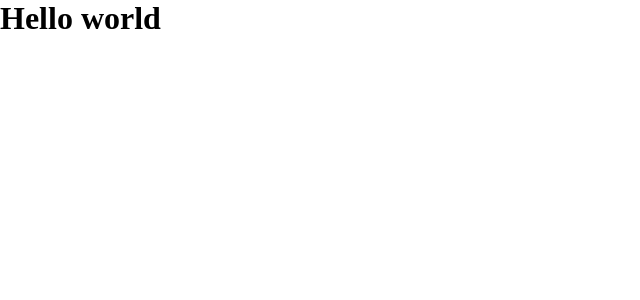
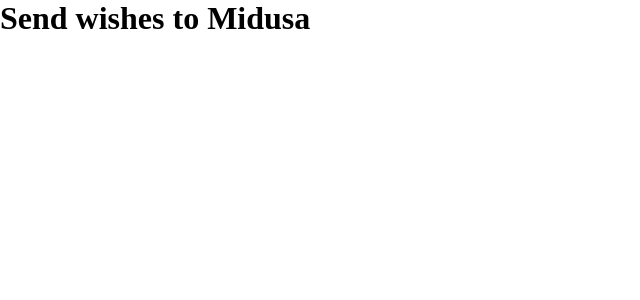
Before and after one commit to BrianOchieng-Dev/happy_new_year_2026, a React (Vite) app: page /dashboard in a window 1280 px wide. Shown: the top 300 px of the page, without its empty margins (0-640 px from the left). Built offline with nearby package versions, Linux system fonts and the light colour scheme.

Commit message:
dashboard text changed

```diff
--- a/src/pages/Dashboard.jsx
+++ b/src/pages/Dashboard.jsx
@@ -3,7 +3,7 @@
 export default function Dashboard() {
     return(
         <>
-        <h1>Hello world</h1>
+        <h1>Send wishes to Midusa</h1>
         </>
     )
 }
```
